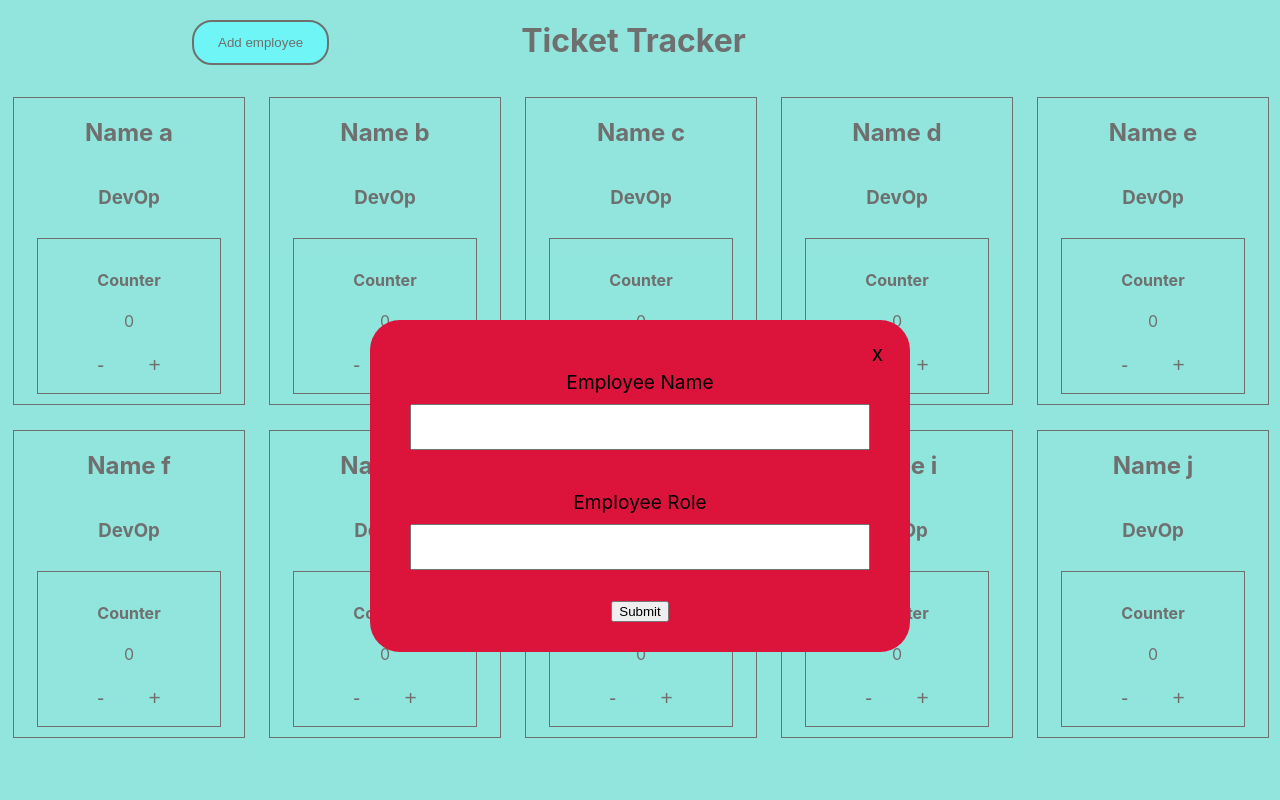
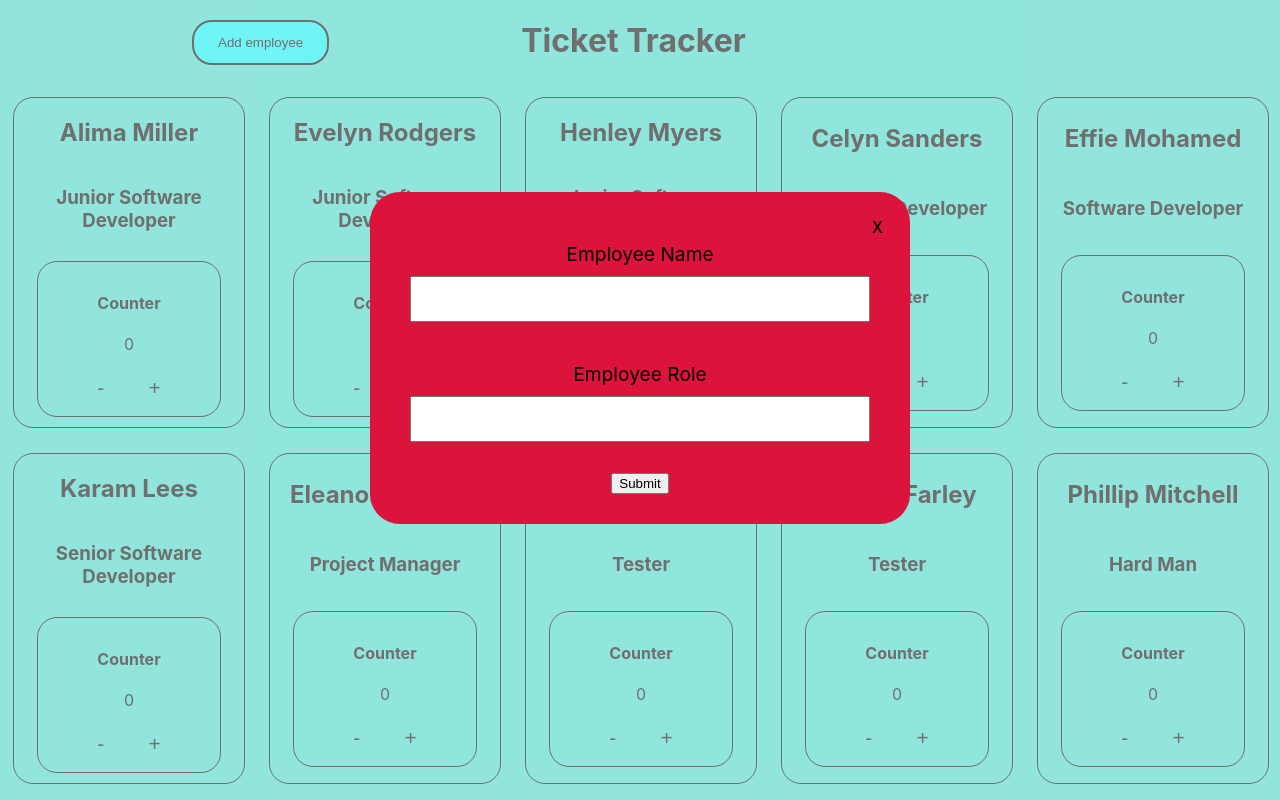
Before and after one commit to DorBia/ticket-tracker, a React (Create React App) app: page / in a window 1280 px wide. Both pictures are taken after a click on the button "Add employee". Built offline with nearby package versions, Linux system fonts and the light colour scheme.

Commit message:
Using data file for employees list

```diff
--- a/src/App.jsx
+++ b/src/App.jsx
@@ -1,39 +1,26 @@
-
-
 import { useState } from 'react';
 import './App.scss';
 import AddNewEmployee from './components/AddNewEmployee';
 import Card from './components/Card';
 import Header from './components/Header';
-
+import team from "./data/team";
 
 function App() {
   const [isActive, setIsActive] = useState(false)
 
-  const [names, setNames] = useState([
-    { name: "Name a", role: "DevOp", id: 1 },
-    { name: "Name b", role: "DevOp", id: 2 },
-    { name: "Name c", role: "DevOp", id: 3 },
-    { name: "Name d", role: "DevOp", id: 4 },
-    { name: "Name e", role: "DevOp", id: 5 },
-    { name: "Name f", role: "DevOp", id: 6 },
-    { name: "Name g", role: "DevOp", id: 7 },
-    { name: "Name h", role: "DevOp", id: 8 },
-    { name: "Name i", role: "DevOp", id: 9 },
-    { name: "Name j", role: "DevOp", id: 10 },
-])
+  const [employees, setEmployees] = useState(team)
 
-const addEmployee = (name) => {
-  setNames((prevNames) => {
-    return [...prevNames, name]
+const addEmployee = (employee) => {
+  setEmployees((employees) => {
+    return [...employees, employee]
   })
 }
 
   return (
     <div className="app">
-      <Header changeState={setIsActive}/>
-      {isActive && <AddNewEmployee addEmployee={addEmployee} changeState={setIsActive}/>}
-      <Card names={names}/>
+      <Header setIsActive={setIsActive}/>
+      {isActive && <AddNewEmployee addEmployee={addEmployee} setIsActive={setIsActive}/>}
+      <Card employees={employees}/>
     </div>
   );
 }
--- a/src/components/AddNewEmployee.jsx
+++ b/src/components/AddNewEmployee.jsx
@@ -1,7 +1,7 @@
 import { useState } from "react"
 import "./AddNewEmployee.scss"
 
-const AddNewEmployee = ({addEmployee, changeState}) => {
+const AddNewEmployee = ({addEmployee, setIsActive}) => {
     const [name, setName] = useState("")
     const [role, setRole] = useState("")
 
@@ -14,13 +14,13 @@ const AddNewEmployee = ({addEmployee, changeState}) => {
             id: Math.floor(Math.random() * 10000)
         }
         addEmployee(employee)
-        changeState(false)
+        setIsActive(false)
     }
 
   return (
     <div className="add-new-container">
         <form className="new-employee-form" onSubmit={handleSubmit}>
-            <p className="close" onClick={() => changeState(false)}>x</p>
+            <p className="close" onClick={() => setIsActive(false)}>x</p>
             <label>
                 <span>Employee Name</span>
                 <input type="text" required onChange={(e) => setName(e.target.value)}/>
--- a/src/components/AddNewEmployee.scss
+++ b/src/components/AddNewEmployee.scss
@@ -10,7 +10,7 @@
 .new-employee-form {
     padding: 30px;
     max-width: 480px;
-    margin: 25% auto;
+    margin: 15% auto;
     background: crimson;
     border-radius: 30px;
     position: relative;
--- a/src/components/Card.jsx
+++ b/src/components/Card.jsx
@@ -2,11 +2,11 @@ import Counter from "./Counter"
 
 import "./Card.scss"
 
-const Card = ({names}) => {
+const Card = ({employees}) => {
 
   return (
     <div className="card-container">
-        {names.map((event) => (
+        {employees.map((event) => (
             <div key={event.id} className="card">
                 <h2>{event.name}</h2>
                 <h3>{event.role}</h3>
--- a/src/components/Card.scss
+++ b/src/components/Card.scss
@@ -12,6 +12,7 @@
     display: flex;
     flex-direction: column;
     justify-content: space-evenly;
+    border-radius: 20px;
 }
 
 @media screen and (min-width: 768px) {
--- a/src/components/Counter.scss
+++ b/src/components/Counter.scss
@@ -3,6 +3,7 @@
     width: 70%;
     margin: 10px auto;
     padding: 10px;
+    border-radius: 20px;
 }
 .adjust-button {
     margin: 3% 10%;
--- a/src/components/Header.jsx
+++ b/src/components/Header.jsx
@@ -1,9 +1,9 @@
 import "./Header.scss"
 
-const Header = ({changeState}) => {
+const Header = ({setIsActive}) => {
   return (
     <div className="header">
-        <button className="add-button"onClick={() => changeState(true)}>Add employee</button>
+        <button className="add-button"onClick={() => setIsActive(true)}>Add employee</button>
         <h1>Ticket Tracker</h1>
     </div>
   )
--- /dev/null
+++ b/src/data/team.js
@@ -0,0 +1,53 @@
+const team = [
+    {
+      id: 1,
+      name: "Alima Miller",
+      role: "Junior Software Developer"
+    },
+    {
+      id: 2,
+      name: "Evelyn Rodgers",
+      role: "Junior Software Developer"
+    },
+    {
+      id: 3,
+      name: "Henley Myers",
+      role: "Junior Software Developer"
+    },
+    {
+      id: 4,
+      name: "Celyn Sanders",
+      role: "Software Developer"
+    },
+    {
+      id: 5,
+      name: "Effie Mohamed",
+      role: "Software Developer"
+    },
+    {
+      id: 6,
+      name: "Karam Lees",
+      role: "Senior Software Developer"
+    },
+    {
+      id: 7,
+      name: "Eleanor Dowling",
+      role: "Project Manager"
+    },
+    {
+      id: 8,
+      name: "Haris Grey",
+      role: "Tester"
+    },
+    {
+      id: 9,
+      name: "Sohaib Farley",
+      role: "Tester"
+    },
+    {
+      id: 10,
+      name: "Phillip Mitchell",
+      role: "Hard Man"
+    },
+  ]
+  export default team;
--- a/src/index.css
+++ b/src/index.css
@@ -12,3 +12,7 @@ code {
   font-family: source-code-pro, Menlo, Monaco, Consolas, 'Courier New',
     monospace;
 }
+
+button {
+  cursor: pointer;
+}
```
